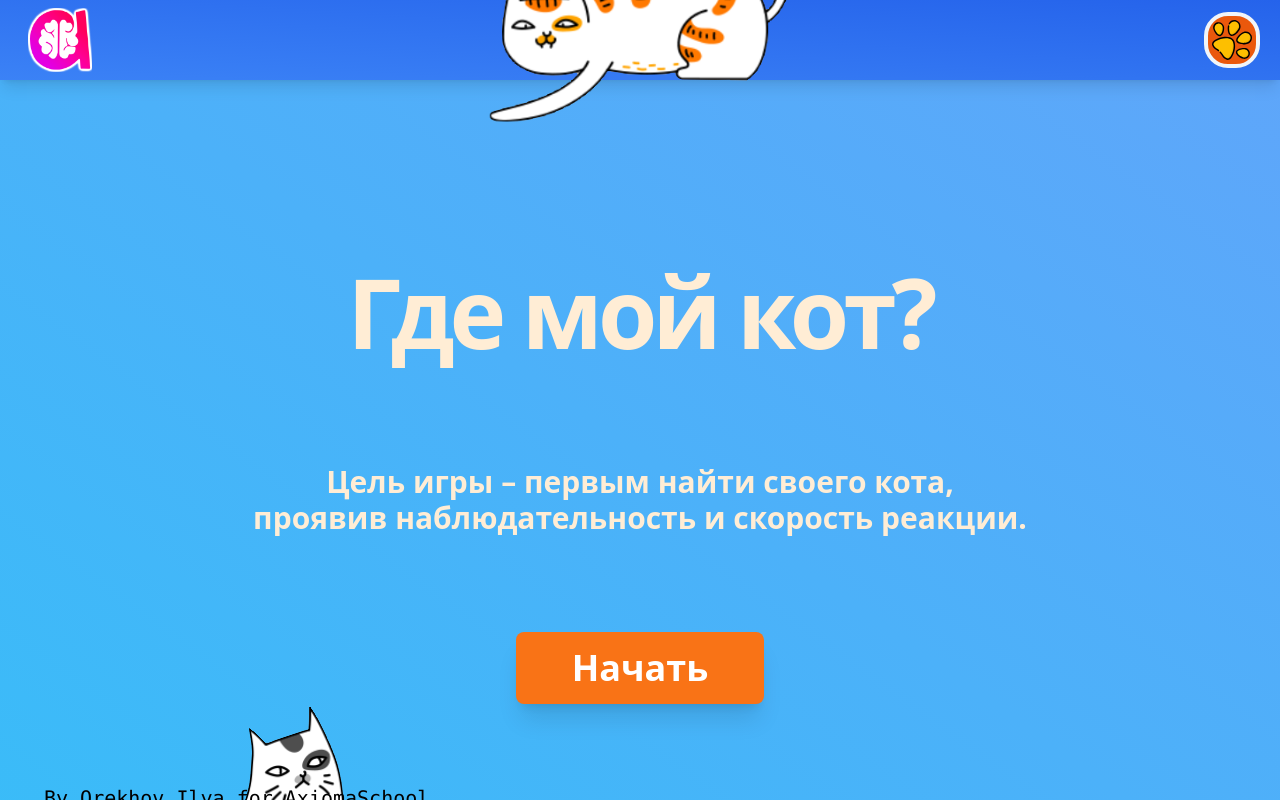
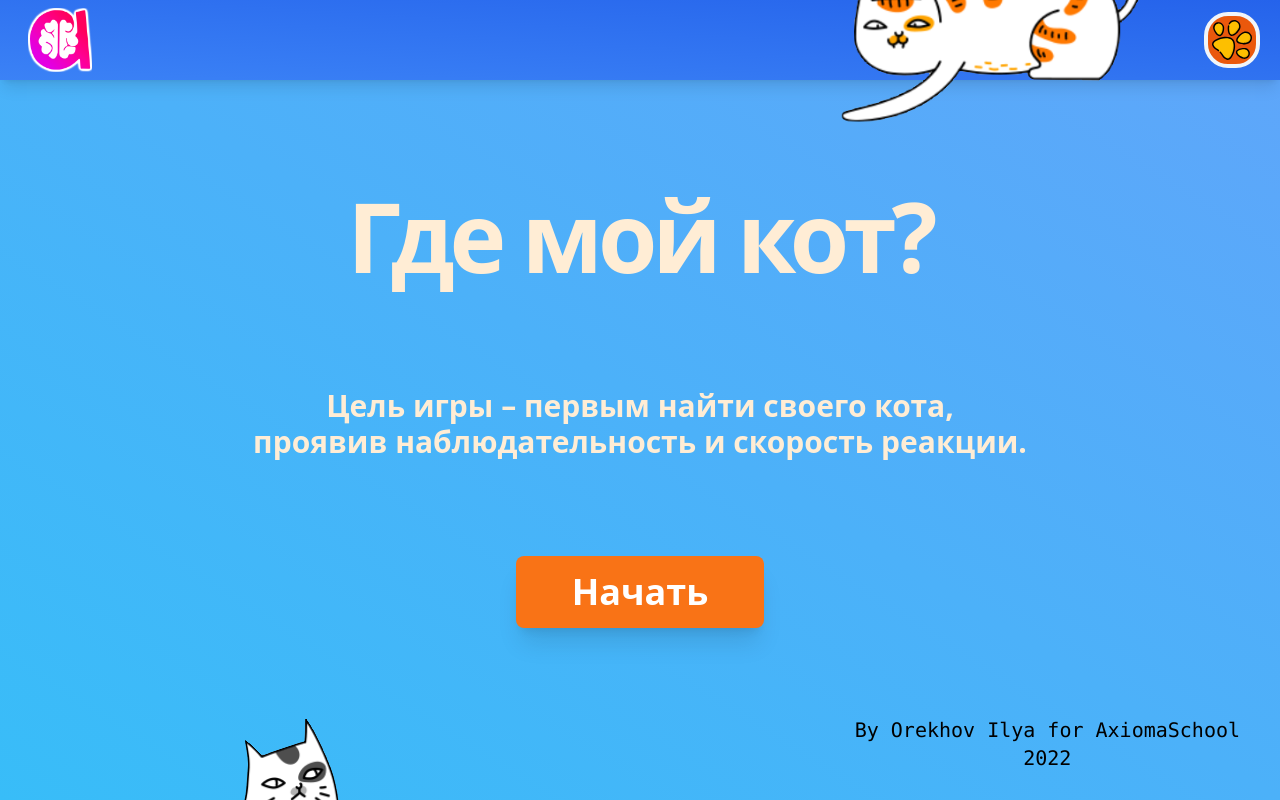
Before and after one commit to Ilya-andreevi4/were_is_my_cat, a React (Vite) app: page / in a window 1280 px wide. Shown: the top 800 px of the page. Built offline with nearby package versions, Linux system fonts and the light colour scheme.

Commit message:
изменено:      src/components/pages/PlayersPage/PlayersPage.tsx 	изменено:      src/components/pages/StartPage/StartPage.tsx

```diff
--- a/src/components/pages/PlayersPage/PlayersPage.tsx
+++ b/src/components/pages/PlayersPage/PlayersPage.tsx
@@ -76,7 +76,7 @@ export default function PlayersPage() {
         </Link>
       </div>
 
-      <div className="fixed bottom-[5%] left-[5%] h-fit w-fit z-0">
+      <div className="absolute bottom-1 right-2 h-fit w-fit z-0">
         <img
           src="./gaming_cats.png"
           className="z-0 h-80 w-auto -scale-x-110 scale-y-110"
--- a/src/components/pages/StartPage/StartPage.tsx
+++ b/src/components/pages/StartPage/StartPage.tsx
@@ -3,7 +3,7 @@ import { Link } from "react-router-dom";
 function StartPage() {
   return (
     <>
-      <div className="left-[65%] -mt-56 mr-min-8 mx-auto w-80 z-0">
+      <div className="absolute left-[65%] -mt-56 mr-min-8 mx-auto w-80 z-0">
         <img src="./ginger_cat.png" alt="Settings" className="block z-0" />
       </div>
       <div className="flex flex-col justify-between left-0 mx-auto my-auto p-11 top-[10%] h-[50%]">
@@ -21,10 +21,10 @@ function StartPage() {
         >
           Начать
         </Link>
-        <div className=" bottom-1 left-10 h-20 w-fit z-0">
+        <div className="absolute bottom-1 left-10 h-20 w-fit z-0">
           <img src="./gray_cat.png" className="z-0 "></img>
         </div>
-        <div className=" bottom-1 font-mono text-xl text-center right-10 h-20 w-fit z-0">
+        <div className="absolute bottom-1 font-mono text-xl text-center right-10 h-20 w-fit z-0">
           By Orekhov Ilya for AxiomaSchool<br/>
           2022
         </div>
```
